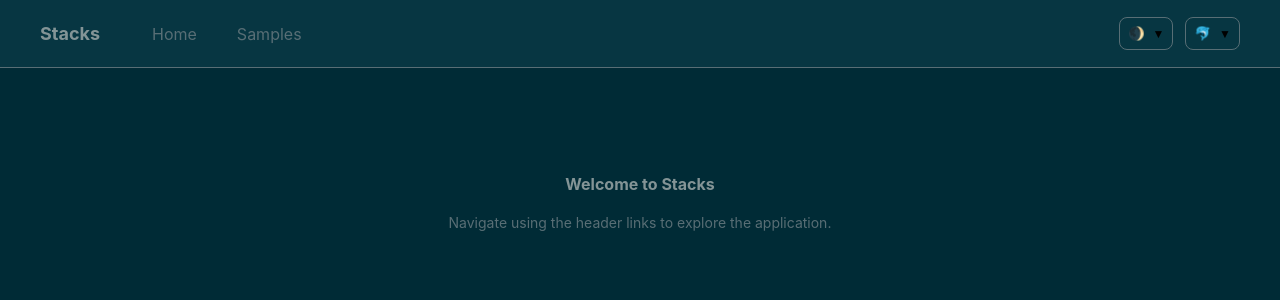
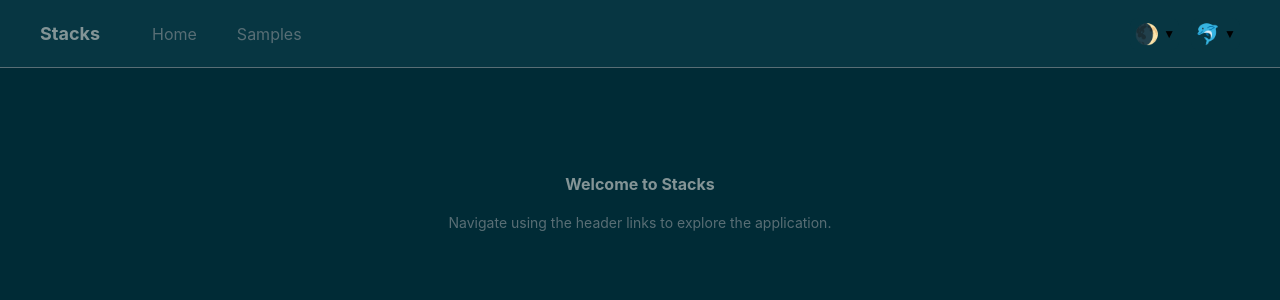
Before and after one commit to maybecake/stacks, a React (Vite) app in the folder frontend/: page / in a window 1280 px wide. Shown: the top 300 px of the page. Built offline with nearby package versions, Linux system fonts and the light colour scheme.

Commit message:
fix theme dropdowns, use standard.

```diff
--- a/frontend/src/components/ThemeDropdown.css
+++ b/frontend/src/components/ThemeDropdown.css
@@ -4,20 +4,17 @@
   position: relative;
 }
 
-.theme-dropdown-section {
-  position: relative;
-}
-
+/* Radix trigger styling */
 .theme-dropdown-trigger {
   display: flex;
   align-items: center;
-  gap: var(--spacing-xs);
-  padding: var(--spacing-xs);
+  gap: var(--spacing-xxs);
+  padding: var(--spacing-xxs);
   background-color: var(--bg-secondary);
-  border: 1px solid var(--border);
+  border: 0;
   border-radius: var(--border-radius);
   cursor: pointer;
-  transition: all 0.2s ease;
+  transition: all var(--transition-fast) ease;
 }
 
 .theme-dropdown-trigger:hover {
@@ -25,11 +22,8 @@
   color: var(--bg-primary);
 }
 
+/* Radix content styling */
 .theme-dropdown-menu {
-  position: absolute;
-  top: 100%;
-  right: 0;
-  margin-top: var(--spacing-xs);
   background-color: var(--bg-primary);
   border: 1px solid var(--border);
   border-radius: var(--border-radius);
@@ -41,6 +35,7 @@
   padding: var(--spacing-xs);
 }
 
+/* Radix item styling */
 .theme-dropdown-item {
   display: flex;
   align-items: center;
@@ -51,10 +46,13 @@
   border-radius: var(--border-radius);
   cursor: pointer;
   transition: all var(--transition-normal) ease;
+  outline: none;
 }
 
-.theme-dropdown-item:hover {
+.theme-dropdown-item:hover,
+.theme-dropdown-item:focus {
   background-color: var(--bg-secondary);
+  outline: none;
 }
 
 .theme-dropdown-item.active {
@@ -62,7 +60,11 @@
   color: var(--bg-primary);
 }
 
-// Custom sizes!
+.theme-icon {
+  font-size: var(--icon-size);
+}
+
+/* Custom sizes for compactness options */
 .theme-dropdown-item[data-compactness="spacious"] .theme-icon {
   font-size: 3rem;
 }
@@ -80,6 +82,79 @@
   transition: transform var(--transition-fast) ease;
 }
 
-.theme-dropdown-trigger[aria-expanded="true"] .dropdown-arrow {
+/* Animation for Radix UI states */
+[data-state="open"] .dropdown-arrow {
   transform: rotate(180deg);
 }
+
+/* Animation for different dropdown positions */
+.theme-dropdown-menu[data-side="top"] {
+  animation: slideUpAndFade var(--transition-normal)
+    cubic-bezier(0.16, 1, 0.3, 1);
+}
+
+.theme-dropdown-menu[data-side="bottom"] {
+  animation: slideDownAndFade var(--transition-normal)
+    cubic-bezier(0.16, 1, 0.3, 1);
+}
+
+.theme-dropdown-menu[data-side="left"] {
+  animation: slideLeftAndFade var(--transition-normal)
+    cubic-bezier(0.16, 1, 0.3, 1);
+}
+
+.theme-dropdown-menu[data-side="right"] {
+  animation: slideRightAndFade var(--transition-normal)
+    cubic-bezier(0.16, 1, 0.3, 1);
+}
+
+@keyframes slideUpAndFade {
+  from {
+    opacity: 0;
+    transform: translateY(var(--spacing-xxs));
+  }
+  to {
+    opacity: 1;
+    transform: translateY(0);
+  }
+}
+
+@keyframes slideDownAndFade {
+  from {
+    opacity: 0;
+    transform: translateY(calc(-1 * var(--spacing-xxs)));
+  }
+  to {
+    opacity: 1;
+    transform: translateY(0);
+  }
+}
+
+@keyframes slideLeftAndFade {
+  from {
+    opacity: 0;
+    transform: translateX(var(--spacing-xxs));
+  }
+  to {
+    opacity: 1;
+    transform: translateX(0);
+  }
+}
+
+@keyframes slideRightAndFade {
+  from {
+    opacity: 0;
+    transform: translateX(calc(-1 * var(--spacing-xxs)));
+  }
+  to {
+    opacity: 1;
+    transform: translateX(0);
+  }
+}
+
+/* Keyboard focus effects for Radix UI */
+.theme-dropdown-item[data-highlighted] {
+  background-color: var(--accent);
+  color: var(--bg-primary);
+  outline: none;
+}
--- a/frontend/src/components/ThemeDropdown.tsx
+++ b/frontend/src/components/ThemeDropdown.tsx
@@ -1,13 +1,12 @@
-import React, { useState } from 'react';
+import React from 'react';
 import { useTheme } from '../context/ThemeContext';
 import { Theme } from '../themes';
 import { Compactness } from '../themes/compactness';
+import * as DropdownMenu from '@radix-ui/react-dropdown-menu';
 import './ThemeDropdown.css';
 
 export const ThemeDropdown: React.FC = () => {
   const { theme, setTheme, compactness, setCompactness } = useTheme();
-  const [isOpen, setIsOpen] = useState(false);
-  const [isCompactnessOpen, setIsCompactnessOpen] = useState(false);
 
   const themes: { id: Theme; label: string; icon: string }[] = [
     { id: 'light', label: 'Light Theme', icon: '🌞' },
@@ -27,82 +26,68 @@ export const ThemeDropdown: React.FC = () => {
 
   return (
     <div className="theme-dropdown">
-      <div className="theme-dropdown-section">
-        <button
-          className="theme-dropdown-trigger"
-          onClick={() => setIsOpen(!isOpen)}
-          aria-expanded={isOpen}
-          aria-label="Theme selector"
-        >
+      <DropdownMenu.Root>
+        <DropdownMenu.Trigger className="theme-dropdown-trigger" aria-label="Theme selector">
           <span className="theme-icon" role="img" aria-label={currentTheme?.label}>
             {currentTheme?.icon}
           </span>
           <span className="dropdown-arrow" aria-hidden="true">▼</span>
-        </button>
-        {isOpen && (
-          <div
+        </DropdownMenu.Trigger>
+
+        <DropdownMenu.Portal>
+          <DropdownMenu.Content
             className="theme-dropdown-menu"
-            role="menu"
-            aria-label="Theme options"
+            sideOffset={5}
+            align="end"
+            collisionPadding={8}
           >
             {themes.map(({ id, label, icon }) => (
-              <button
+              <DropdownMenu.Item
                 key={id}
                 className={`theme-dropdown-item ${theme === id ? 'active' : ''}`}
-                onClick={() => {
-                  setTheme(id);
-                  setIsOpen(false);
-                }}
-                role="menuitem"
+                onClick={() => setTheme(id)}
                 aria-label={label}
               >
                 <span className="theme-icon" role="img" aria-hidden="true">
                   {icon}
                 </span>
-              </button>
+              </DropdownMenu.Item>
             ))}
-          </div>
-        )}
-      </div>
+          </DropdownMenu.Content>
+        </DropdownMenu.Portal>
+      </DropdownMenu.Root>
 
-      <div className="theme-dropdown-section">
-        <button
-          className="theme-dropdown-trigger"
-          onClick={() => setIsCompactnessOpen(!isCompactnessOpen)}
-          aria-expanded={isCompactnessOpen}
-          aria-label="Layout compactness selector"
-        >
+      <DropdownMenu.Root>
+        <DropdownMenu.Trigger className="theme-dropdown-trigger" aria-label="Layout compactness selector">
           <span className="theme-icon" role="img" aria-label={currentCompactness?.label}>
             {currentCompactness?.icon}
           </span>
           <span className="dropdown-arrow" aria-hidden="true">▼</span>
-        </button>
-        {isCompactnessOpen && (
-          <div
+        </DropdownMenu.Trigger>
+
+        <DropdownMenu.Portal>
+          <DropdownMenu.Content
             className="theme-dropdown-menu"
-            role="menu"
-            aria-label="Layout compactness options"
+            sideOffset={5}
+            align="end"
+            collisionPadding={8}
           >
             {compactnessOptions.map(({ id, label, icon }) => (
-              <button
+              <DropdownMenu.Item
                 key={id}
                 className={`theme-dropdown-item ${compactness === id ? 'active' : ''}`}
-                onClick={() => {
-                  setCompactness(id);
-                  setIsCompactnessOpen(false);
-                }}
-                role="menuitem"
+                onClick={() => setCompactness(id)}
                 aria-label={label}
                 data-compactness={id}
               >
                 <span className="theme-icon" role="img" aria-hidden="true">
                   {icon}
                 </span>
-              </button>
+              </DropdownMenu.Item>
             ))}
-          </div>
-        )}
-      </div>
+          </DropdownMenu.Content>
+        </DropdownMenu.Portal>
+      </DropdownMenu.Root>
     </div>
   );
 };
```
